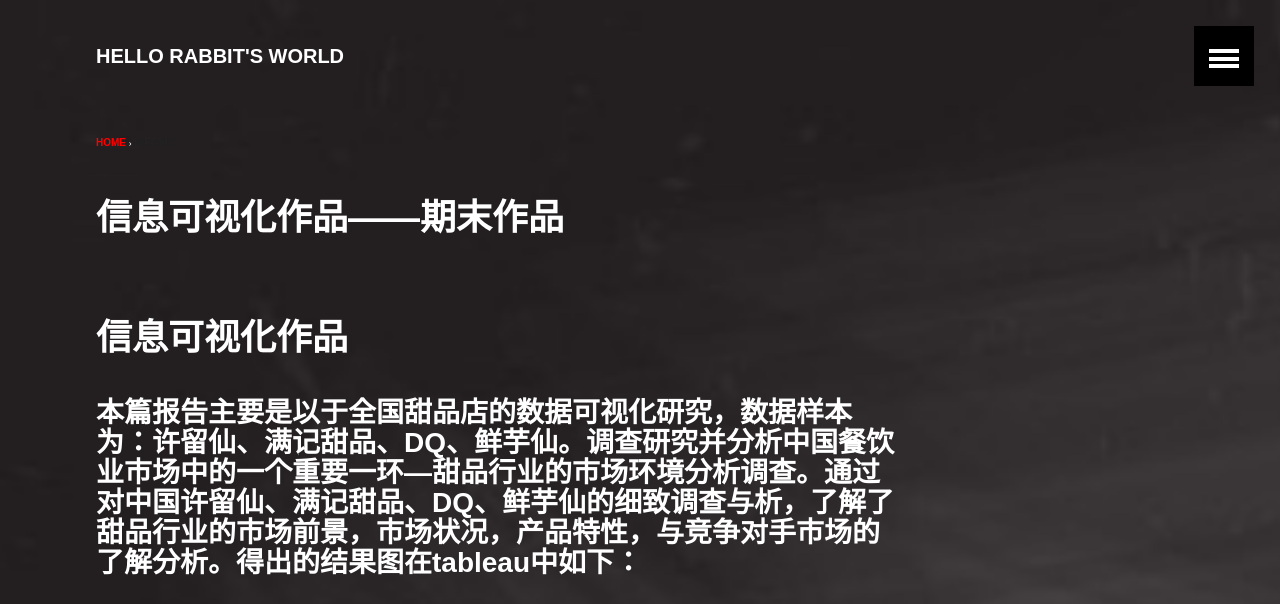
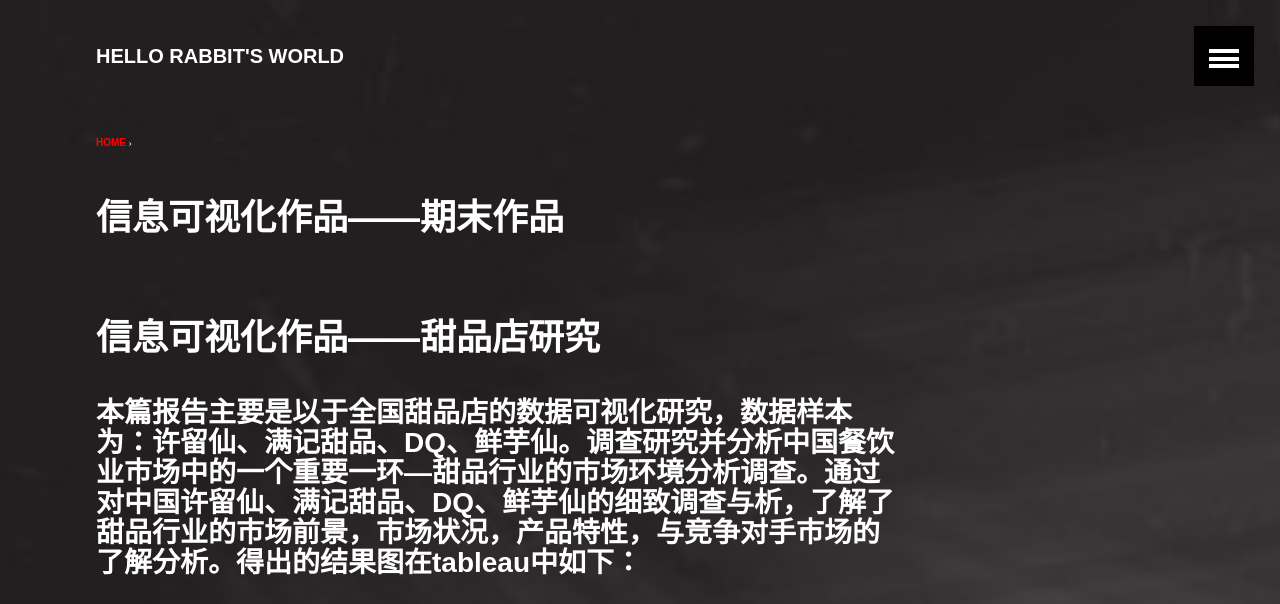
Before and after one commit to q3466141541/q3466141541.github.io, a Jekyll site: the page built from _posts/2018-01-03-信息可视化作品——期末作品.md, in a window 1280 px wide and 900 px high, cut to the strip 0-604 px from the top of the window. Built offline with Jekyll 4.4.1, drawn with Linux system fonts in a browser that asks for light colours; some of the changed text lies outside the part shown.

Commit message:
Update 2018-01-03-信息可视化作品——期末作品.md

```diff
--- a/_posts/2018-01-03-信息可视化作品——期末作品.md
+++ b/_posts/2018-01-03-信息可视化作品——期末作品.md
@@ -6,7 +6,7 @@ categories: infovis tableau
 
 ---
 
-# 信息可视化作品
+# 信息可视化作品——甜品店研究
 
 ### 本篇报告主要是以于全国甜品店的数据可视化研究，数据样本为：许留仙、满记甜品、DQ、鲜芋仙。调查研究并分析中国餐饮业市场中的一个重要一环—甜品行业的市场环境分析调查。通过对中国许留仙、满记甜品、DQ、鲜芋仙的细致调查与析，了解了甜品行业的市场前景，市场状况，产品特性，与竞争对手市场的了解分析。得出的结果图在tableau中如下：
 <iframe src="https://public.tableau.com/views/3_1067/1_1?:embed=y&:display_count=yes&publish=yes" width="1080px" height="1000px" frameborder="0"></iframe>
```
